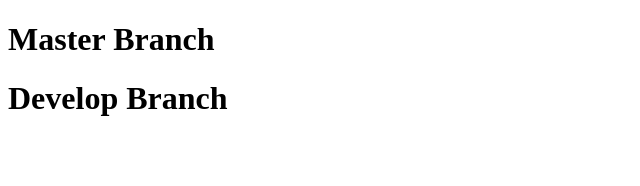
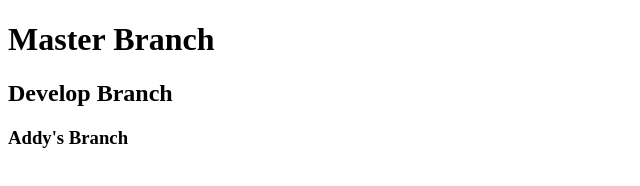
Before and after one commit to ashtonsprunger/WD-64-TeamGit, a plain HTML site: page index.html in a window 1280 px wide. Shown: the whole page, without its empty margins (0-640 px from the left). Drawn offline with Linux system fonts and the light colour scheme.

Commit message:
addys branch

```diff
--- a/index.html
+++ b/index.html
@@ -7,6 +7,7 @@
 </head>
 <body>
     <h1>Master Branch</h1>
-    <h1>Develop Branch</h1>
+    <h2>Develop Branch</h2>
+    <h3>Addy's Branch</h3>
 </body>
 </html>
```
